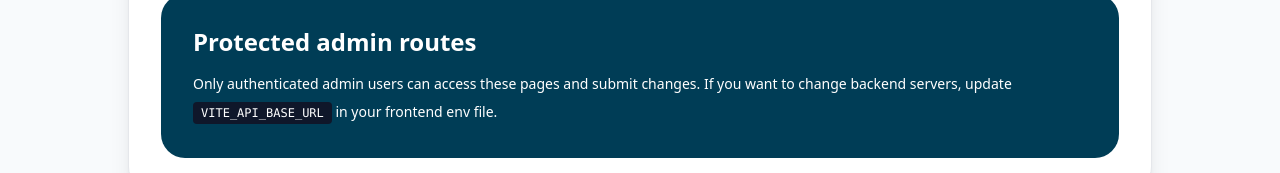
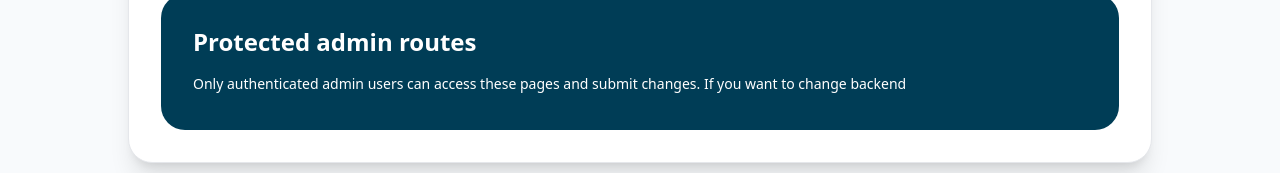
Before and after one commit to Abdullah11245/Techline, a React (Vite) app: page /admin/dashboard in a window 1280 px wide. Shown: the part 667-840 px from the top of the page. Built offline with nearby package versions, Linux system fonts and the light colour scheme; no server answers; sample sign-in values are in the browser's storage.

Commit message:
Updated code for the dashboard footer

```diff
--- a/src/pages/AdminDashboard.tsx
+++ b/src/pages/AdminDashboard.tsx
@@ -69,8 +69,8 @@ const AdminDashboard: React.FC = () => {
           <h2 className="text-2xl font-semibold text-white">Protected admin routes</h2>
           <p className="mt-3 text-sm leading-7">
             Only authenticated admin users can access these pages and submit changes. If you want to change backend
-            servers, update <code className="rounded bg-slate-900 px-2 py-1 text-xs">VITE_API_BASE_URL</code> in your
-            frontend env file.
+            {/* servers, update <code className="rounded bg-slate-900 px-2 py-1 text-xs">VITE_API_BASE_URL</code> in your
+            frontend env file. */}
           </p>
         </div>
       </div>
```
